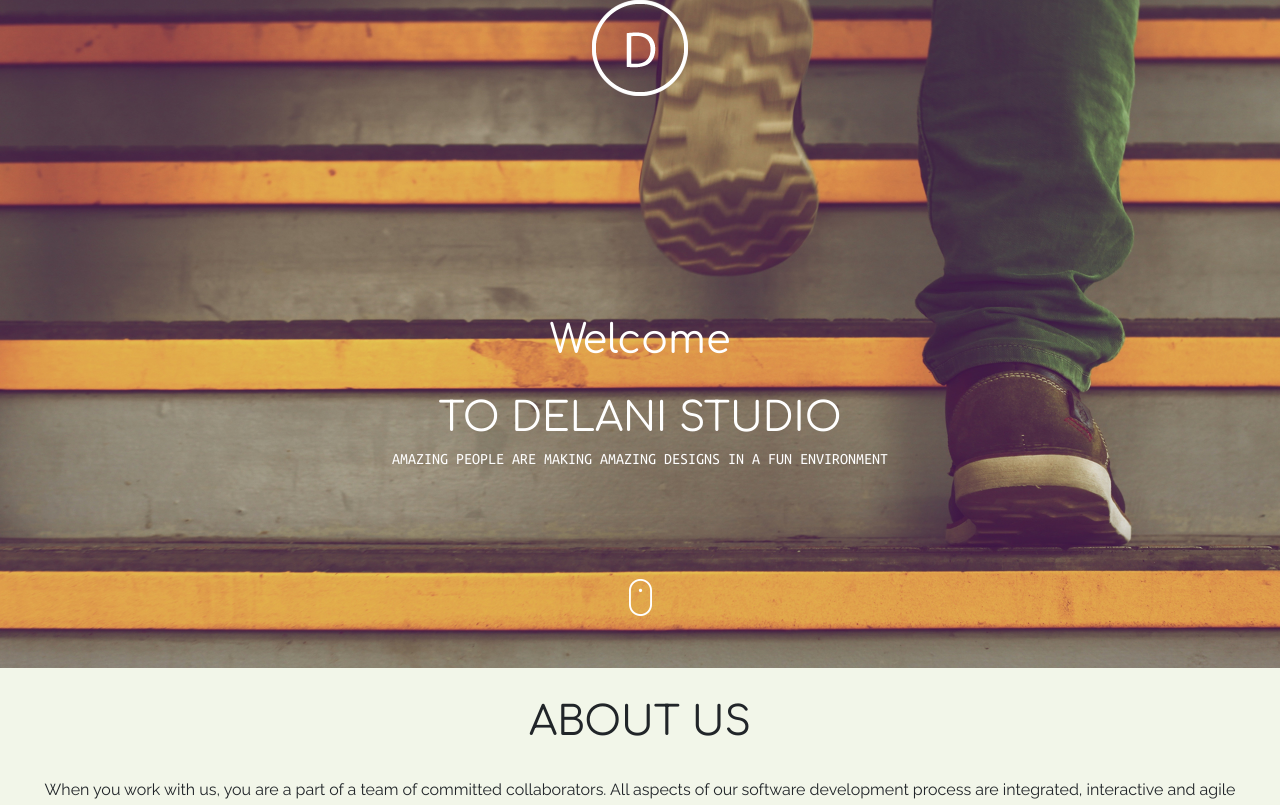
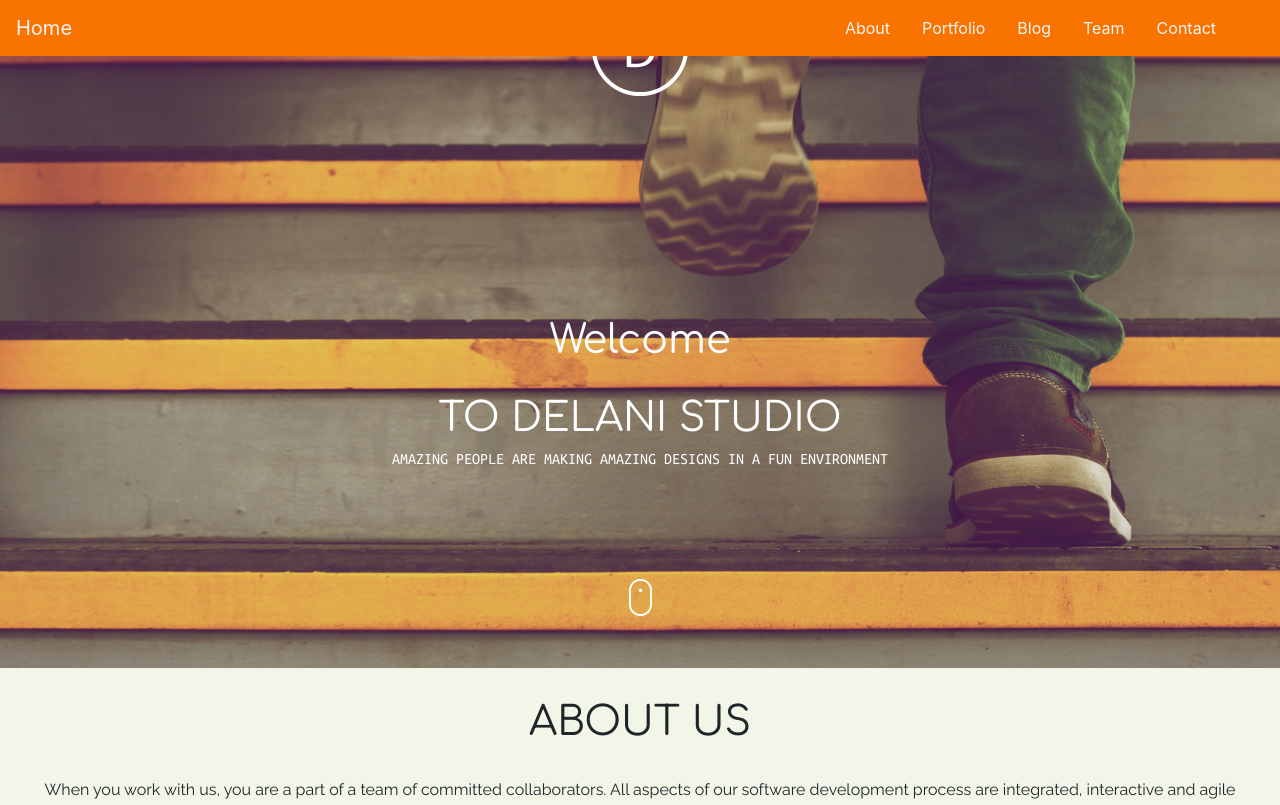
Before and after one commit to DNyakonyu/Delani_Studio, a plain HTML site: page index.html in a window 1280 px wide. Shown: the top 805 px of the page. Drawn offline with nearby package versions, Linux system fonts and the light colour scheme.

Commit message:
Updated index.html

```diff
--- a/index.html
+++ b/index.html
@@ -8,6 +8,38 @@
     <script id="mcjs">!function(c,h,i,m,p){m=c.createElement(h),p=c.getElementsByTagName(h)[0],m.async=1,m.src=i,p.parentNode.insertBefore(m,p)}(document,"script","https://chimpstatic.com/mcjs-connected/js/users/0c3a8991fb082b831f0556fce/3af0a402a75f4953479c1801c.js");</script>
 </head>
 <body>
+
+
+  <!-- navbar -->
+   <nav class="navbar navbar-expand-lg fixed-top ">
+   <a class="navbar-brand" href="#">Home</a>
+  <button class="navbar-toggler" type="button" data-toggle="collapse" data-target="#navbarSupportedContent"
+  aria-controls="navbarSupportedContent" aria-expanded="false" aria-label="Toggle navigation">
+   <span class="navbar-toggler-icon"></span>
+  </button>
+  <div class="collapse navbar-collapse " id="navbarSupportedContent">     <ul class="navbar-nav mr-4">
+   <li class="nav-item">
+       <a class="nav-link" data-value="about" href="#">About</a>
+      </li>
+      <li class="nav-item">
+      <a class="nav-link " data-value="portfolio"href="#">Portfolio</a>
+   </li>
+   <li class="nav-item">
+      <a class="nav-link " data-value="blog" href="#">Blog</a>
+     </li>
+  <li class="nav-item">
+     <a class="nav-link " data-value="team" href="#">Team</a>
+         </li>
+    <li class="nav-item">
+      <a class="nav-link " data-value="contact" href="#">Contact</a>
+     </li>
+   </ul>
+  </div>
+</nav>
+
+
+
+
 <div class="container-fluid">
     <div class="jumbotron-fluid">
 
```
